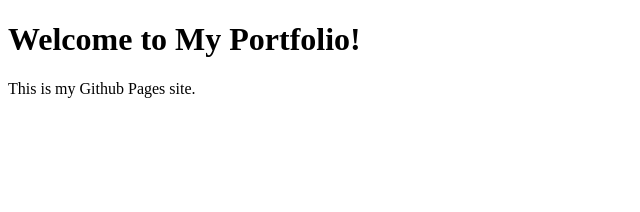
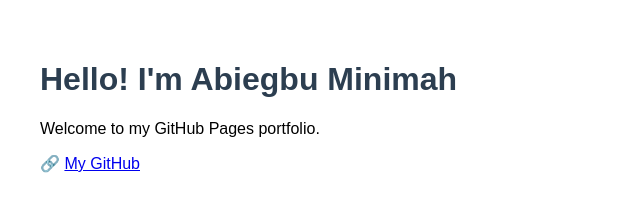
Before and after one commit to DevMinimah/devminimah.github.io, a plain HTML site: page index.html in a window 1280 px wide. Shown: the whole page, without its empty margins (0-640 px from the left). Drawn offline with Linux system fonts and the light colour scheme.

Commit message:
Update index.html

```diff
--- a/index.html
+++ b/index.html
@@ -1,10 +1,17 @@
 <!DOCTYPE html>
-<html>
+<html lang="en">
 <head>
+  <meta charset="UTF-8" />
+  <meta name="viewport" content="width=device-width, initial-scale=1.0"/>
   <title>My Portfolio</title>
+  <style>
+    body { font-family: sans-serif; padding: 2rem; }
+    h1 { color: #2c3e50; }
+  </style>
 </head>
 <body>
-  <h1>Welcome to My Portfolio!</h1>
-  <p>This is my Github Pages site.</p>
+  <h1>Hello! I'm Abiegbu Minimah </h1>
+  <p>Welcome to my GitHub Pages portfolio.</p>
+  <p>🔗 <a href="https://github.com/Devminimah">My GitHub</a></p>
 </body>
 </html>
```
